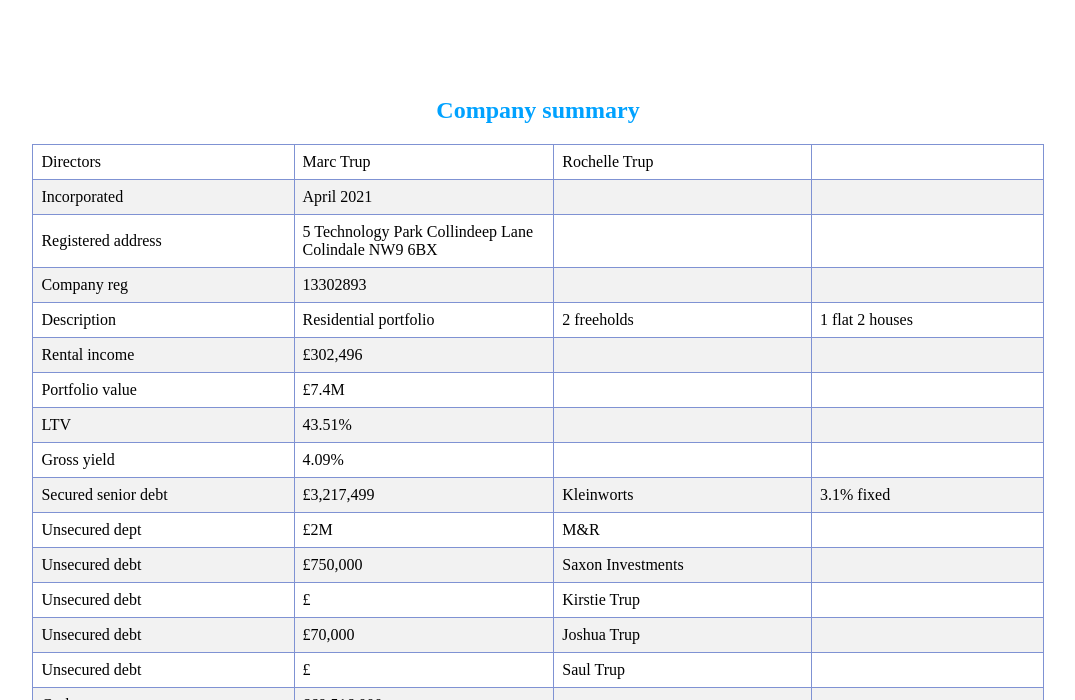
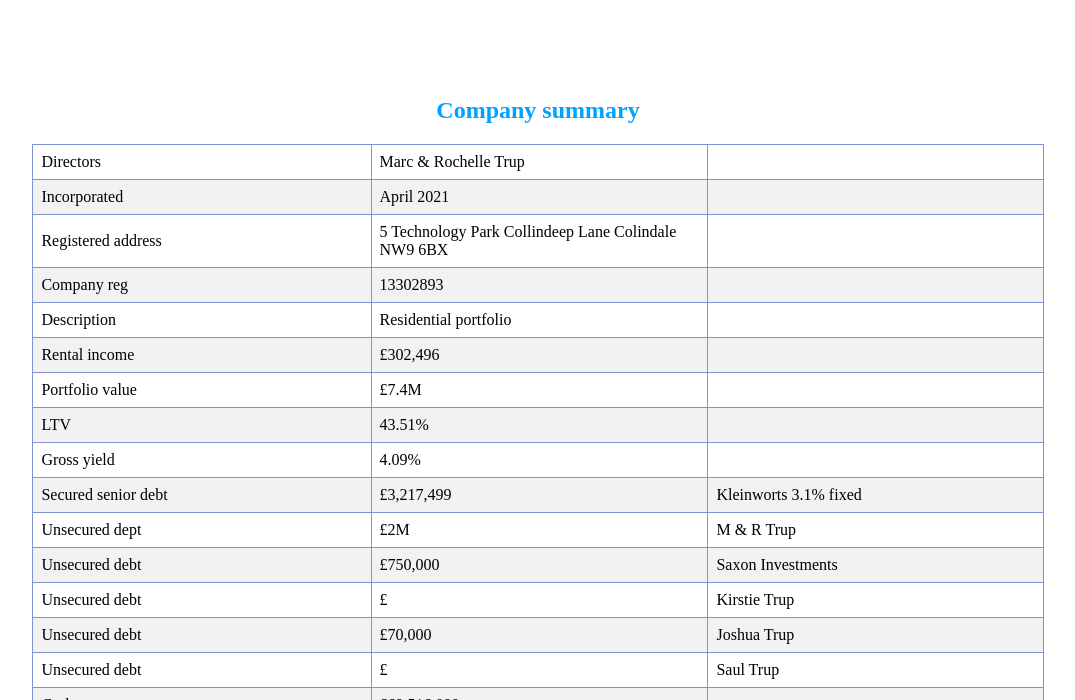
Before and after one commit to Azikcapital/.github.io, a plain HTML site: page index.html in a window 1280 px wide. Shown: the part 100-800 px from the top of the page, without its empty margins (102-1177 px from the left). Drawn offline with Linux system fonts and the light colour scheme.

Commit message:
Add files via upload

```diff
--- a/index.html
+++ b/index.html
@@ -1,4 +1,4 @@
-<!DOCTYPE html>
+                                                               <!DOCTYPE html>
 <html>
 
 <head>
@@ -80,55 +80,55 @@
 
         <tr>
             <td>Directors</td>
-            <td>Marc Trup</td>
-            <td>Rochelle Trup</td>
+            <td>Marc & Rochelle Trup</td>
             <td></td>
+
 
         </tr>
         <tr>
             <td>Incorporated</td>
             <td> April 2021</td>
             <td></td>
-            <td></td>
+
         </tr>
         <tr>
             <td>Registered address</td>
             <td>5 Technology Park Collindeep Lane Colindale NW9 6BX</td>
             <td></td>
-            <td></td>
+
         </tr>
         <tr>
             <td>Company reg</td>
             <td> 13302893</td>
             <td></td>
-            <td></td>
+
         </tr>
 
         <tr>
             <td>Description</td>
             <td>Residential portfolio</td>
-            <td>2 freeholds </td>
-            <td>1 flat 2 houses</td>
+            <td></td>
+
         </tr>
 
         <tr>
             <td>Rental income</td>
             <td>£302,496</td>
             <td></td>
-            <td></td>
+
         </tr>
         <tr>
             <td>Portfolio value</td>
             <td>£7.4M</td>
             <td></td>
-            <td></td>
+
 
         </tr>
         <tr>
             <td>LTV </td>
             <td>43.51%</td>
             <td></td>
-            <td></td>
+
 
         </tr>
 
@@ -136,21 +136,21 @@
             <td>Gross yield </td>
             <td>4.09%</td>
             <td></td>
-            <td></td>
+
 
         </tr>
         <tr>
             <td>Secured senior debt </td>
             <td>£3,217,499</td>
-            <td>Kleinworts</td>
-            <td>3.1% fixed</td>
+            <td>Kleinworts 3.1% fixed</td>
+
 
         </tr>
         <tr>
             <td>Unsecured dept </td>
             <td>£2M </td>
-            <td>M&R</td>
-            <td></td>
+            <td>M & R Trup</td>
+
 
 
         </tr>
@@ -158,7 +158,7 @@
             <td>Unsecured debt</td>
             <td>£750,000 </td>
             <td>Saxon Investments</td>
-            <td></td>
+
 
         </tr>
 
@@ -166,35 +166,35 @@
             <td>Unsecured debt</td>
             <td>£ </td>
             <td>Kirstie Trup</td>
-            <td></td>
+
 
         </tr>
         <tr>
             <td>Unsecured debt</td>
             <td>£70,000 </td>
             <td>Joshua Trup</td>
-            <td></td>
+
 
         </tr>
         <tr>
             <td>Unsecured debt</td>
             <td>£ </td>
             <td>Saul Trup</td>
-            <td></td>
+
 
         </tr>
         <tr>
             <td>Cash</td>
             <td>£69,516,000</td>
             <td></td>
-            <td></td>
+
         </tr>
 
         <tr>
             <td>Other liabilities</td>
             <td>£33,413</td>
             <td>Tenants deposits</td>
-            <td></td>
+
 
         </tr>
 
```
